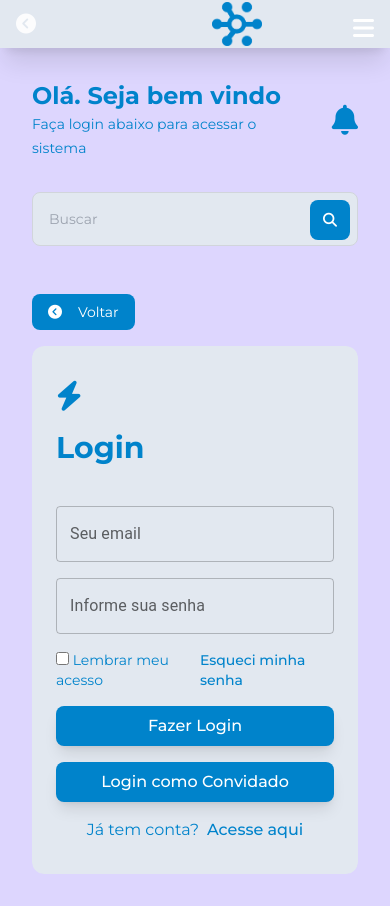
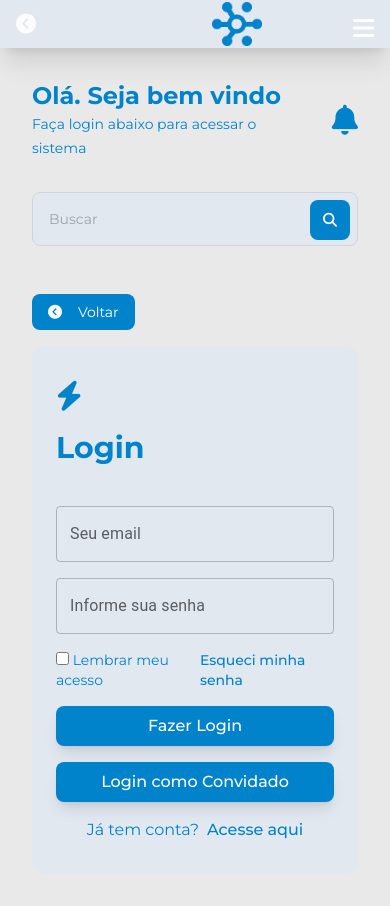
Before and after one commit to uildez/clinicHub, a React (Vite) app: page /portaldopaciente/entrar in a window 390 px wide. Built offline with nearby package versions, Linux system fonts and the light colour scheme.

Commit message:
style: changing background color #ddd6fe to #e9e9e9

```diff
--- a/src/containers/collaborator/Acess.tsx
+++ b/src/containers/collaborator/Acess.tsx
@@ -2,7 +2,7 @@ import { Outlet } from "react-router-dom";
 
 export function Acess() {
   return (
-    <div className="flex flex-col bg-[#ddd6fe] w-screen lg:justify-between">
+    <div className="flex flex-col bg-[#e9e9e9] w-screen lg:justify-between">
       <div className="flex flex-col items-center justify-center h-screen overflow-hidden bg-gradient-to-b from-blue-300 to-blue-500">
         <div className="flex flex-col h-auto lg:w-2/5 w-5/6 bg-slate-200 text-blue-600 rounded-xl lg:px-8 lg:py-8 py-8 px-6">
           <Outlet />
--- a/src/containers/collaborator/Login.tsx
+++ b/src/containers/collaborator/Login.tsx
@@ -114,7 +114,7 @@ export const Login = () => {
 
   return (
     <>
-      <div className="flex flex-col bg-[#ddd6fe] w-screen lg:justify-between">
+      <div className="flex flex-col bg-[#e9e9e9] w-screen lg:justify-between">
         <div className="flex flex-col items-center justify-center h-screen overflow-hidden bg-gradient-to-b from-blue-300 to-blue-500">
           <div className="flex flex-col h-auto lg:w-2/5 w-5/6 bg-slate-200 text-blue-600 rounded-xl lg:px-8 lg:py-8 py-8 px-6">
             <div className="flex flex-col text-center mx-auto">
--- a/src/pages/Collaborator.tsx
+++ b/src/pages/Collaborator.tsx
@@ -1,7 +1,7 @@
 import { Outlet } from "react-router-dom";
 export const Collaborator = () => {
   return (
-    <div className="flex flex-col bg-[#ddd6fe] w-screen lg:justify-between">
+    <div className="flex flex-col bg-[#e9e9e9] w-screen lg:justify-between">
       <Outlet />
     </div>
   );
--- a/src/pages/Schedule.tsx
+++ b/src/pages/Schedule.tsx
@@ -24,7 +24,7 @@ export const Schedule = () => {
     >
       <div className="bg-blue-200">
         <Menu />
-        <div className="flex flex-col bg-[#ddd6fe] lg:h-full h-auto min-h-screen w-screen lg:justify-between lg:pl-28 lg:py-6 lg:pr-12 p-8 pt-20">
+        <div className="flex flex-col bg-[#e9e9e9] lg:h-full h-auto min-h-screen w-screen lg:justify-between lg:pl-28 lg:py-6 lg:pr-12 p-8 pt-20">
           <ClientNavbar />
           <Routes>
             <Route path="/" element={
```
